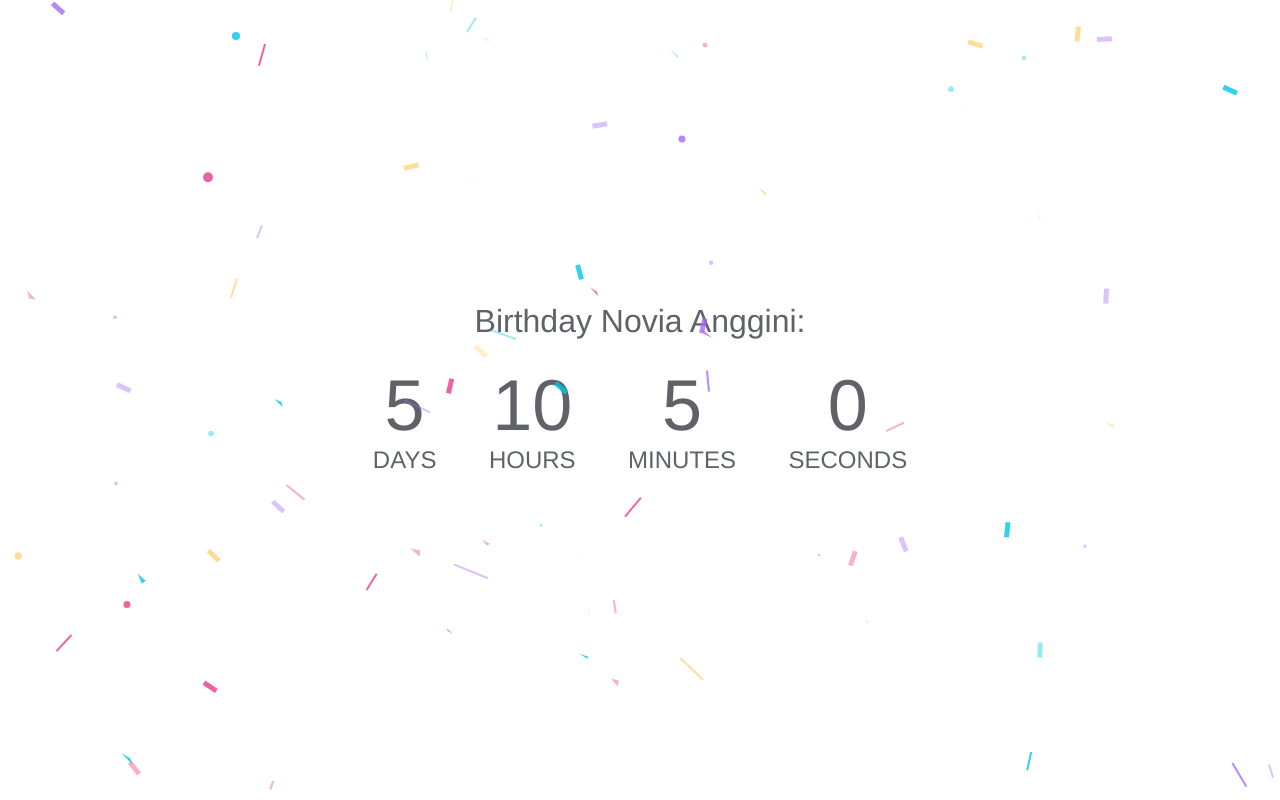
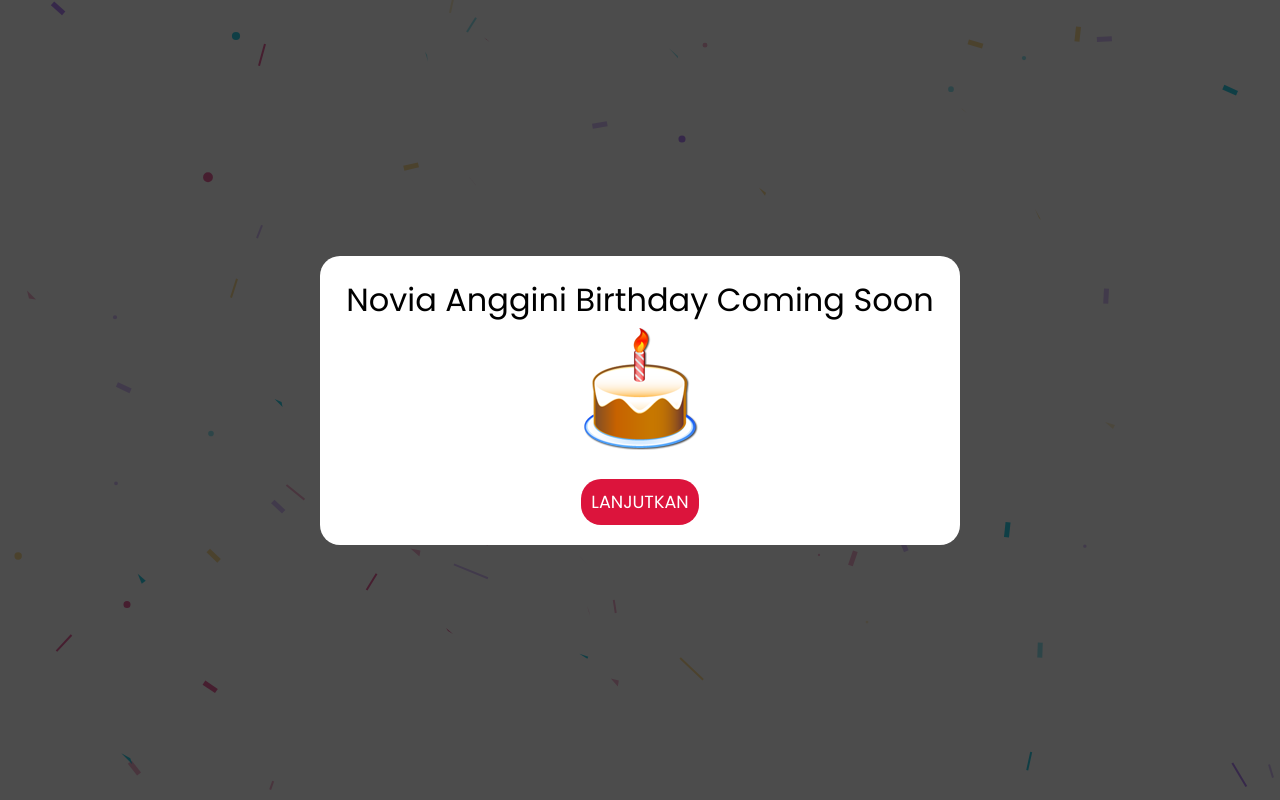
Before and after one commit to agungwibowo182/novia-anggini, a plain HTML site: page index.html in a window 1280 px wide. Drawn offline with Linux system fonts and the light colour scheme.

Commit message:
add tampilan depan

```diff
--- a/index.html
+++ b/index.html
@@ -14,6 +14,20 @@
 <body>
   <canvas id=c></canvas>
   <canvas id="confetti"></canvas>
+
+  <!-- load tampilan awal -->
+  <div class="tampil" id="tampil">
+    <div class="tampil-body">
+      <div>
+        <h1>Novia Anggini Birthday Coming Soon</h1>
+        <img src="cake128.png"><br>
+        <button onclick=" putarmusic()">LANJUTKAN</button>
+      </div>
+    </div>
+  </div>
+  <!-- tampilan awal -->
+
+
   <div class="container" id="count">
     <h1 id="head">Birthday Novia Anggini:</h1>
     <ul>
@@ -31,8 +45,18 @@
       </div>
       <div class="box"></div>
     </div>
+  </div>
 </body>
 <script src="scripts/confetti.min.js" charset="utf-8"></script>
 <script src="scripts/index.js" charset="utf-8"></script>
 
+<script>
+    var a = document.getElementById('tampil');
+    function putarmusic(){
+      a.style.display = "none";
+      var audio = new Audio('musik.mp3');
+      audio.play();
+    }
+  </script>
+
 </html>
--- a/styles/style.css
+++ b/styles/style.css
@@ -1,3 +1,49 @@
+/*css load tampilan awal*/
+@import url('https://fonts.googleapis.com/css2?family=Poppins&display=swap');
+* {
+  margin: 0;
+  padding: 0;
+  font-family: 'Poppins', sans-serif;
+}
+
+
+.tampil {
+  position: fixed;
+  top: 0;
+  left: 0;
+  right: 0;
+  bottom: 0;
+  background: rgba(0, 0, 0, 0.7);
+}
+.tampil-body {
+  display: flex;
+  height: 100vh;
+  width: 100%;
+  text-align: center;
+  justify-content: center;
+}
+
+.tampil-body div {
+  border-radius: 20px;
+  padding: 20px;
+  margin: auto;
+  width: 50%;
+  background-color: white;
+}
+.tampil-body button {
+  cursor: pointer;
+  font-size: 1.1em;
+  text-align: center;
+  border-radius: 20px;
+  background-color: #DC143C;
+  border: 0;
+  margin-top: 20px;
+
+  color: white;
+  padding: 10px;
+}
+
+/*css load tampilan awal*/
 * {
   box-sizing: border-box;
   margin: 0;
```
Also changed, not shown: bd1.jpg (added), cake128.png (added), novia.PNG (added), 1 other file.
